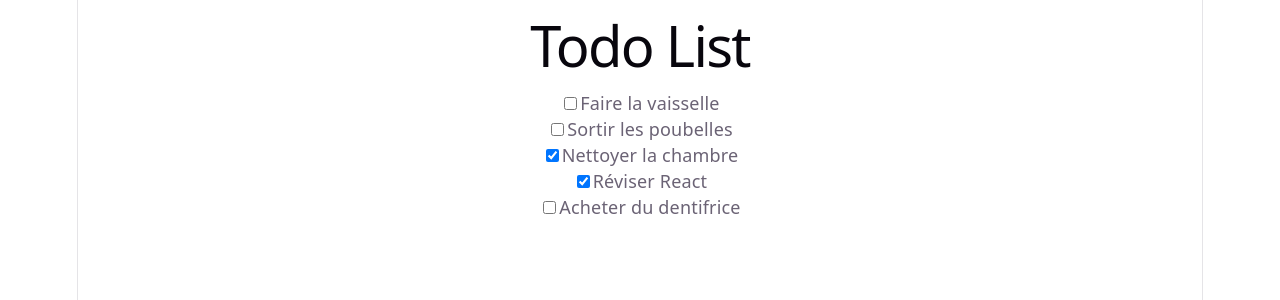
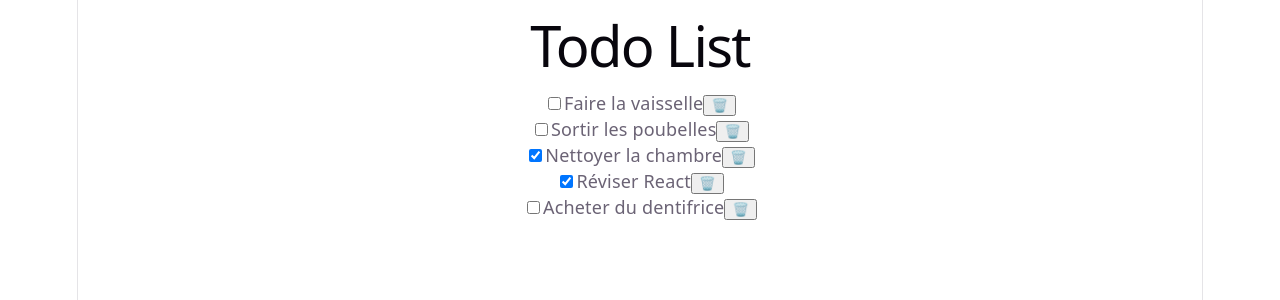
Before and after one commit to FitiavanaRM/TodoList_React, a React (Vite) app: page / in a window 1280 px wide. Shown: the top 300 px of the page. Built offline with nearby package versions, Linux system fonts and the light colour scheme; data requests are answered from the project's data file.

Commit message:
Ajout de deleteTodo

```diff
--- a/src/components/TodoList.jsx
+++ b/src/components/TodoList.jsx
@@ -19,6 +19,11 @@ useEffect(() => {
             item.id === id ? { ...item, status: !item.status } : item
         ));
     };
+
+    const deleteTodo = (id) => {
+        const updatedList = list.filter(item => item.id !== id);
+        setList(updatedList);
+    }
     return (
         <div className="todo-container">
             <h1>Todo List</h1>
@@ -30,6 +35,12 @@ useEffect(() => {
                         onChange={() => toogleTodo(l.id)}
                     />
                     <span>{l.title}</span>
+                    <button
+                        className="delete-btn"
+                        onClick={() => deleteTodo(l.id)}
+                    >
+                        🗑️
+                    </button>
                 </div>
             ))}
         </div>
```
